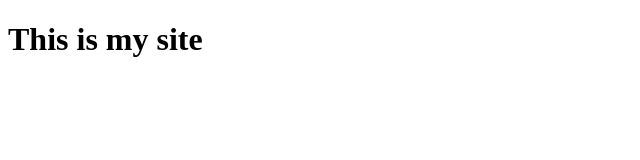
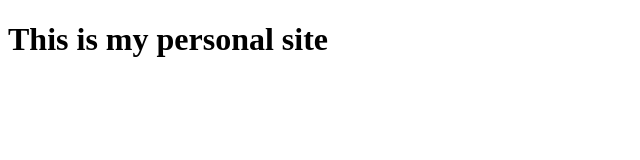
Before and after one commit to calibrydev/Personalsite, a plain HTML site: page index.html in a window 1280 px wide. Shown: the whole page, without its empty margins (0-640 px from the left). Drawn offline with Linux system fonts and the light colour scheme.

Commit message:
Update index.html

```diff
--- a/index.html
+++ b/index.html
@@ -13,7 +13,7 @@
         <link rel="stylesheet" href="">
     </head>
     <body>
-   <h1>This is my site</h1>
+   <h1>This is my personal  site</h1>
         <script src="" async defer></script>
     </body>
 </html>
```
